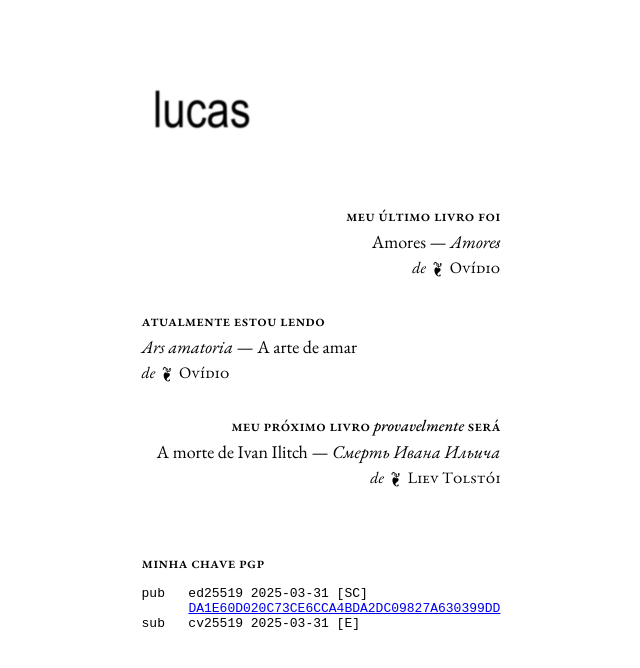
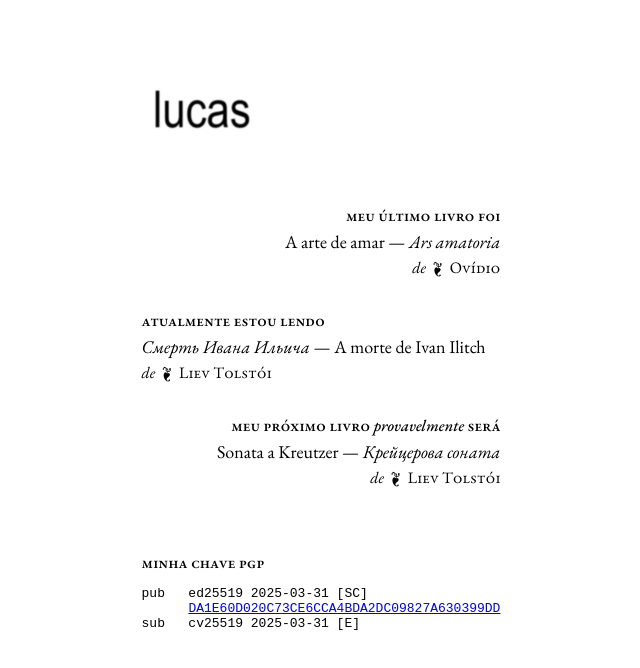
Before and after one commit to lucascenir/lucascenir.github.io, a plain HTML site: page index.html in a window 1280 px wide. Shown: the whole page, without its empty margins (319-959 px from the left). Drawn offline with Linux system fonts and the light colour scheme.

```diff
--- a/index.html
+++ b/index.html
@@ -18,19 +18,19 @@
 
 <section>
 <h2>Meu último livro foi</h2>
-<p>Amores — <cite lang="la">Amores</cite></p>
+<p>A arte de amar — <cite lang="la">Ars amatoria</cite></p>
 <p><i>de</i> <em>Ovídio</em></p>
 </section>
 
 <section>
 <h2>Atualmente estou lendo</h2>
-<p><cite lang="la">Ars amatoria</cite> — A arte de amar</p>
-<p><i>de</i> <em>Ovídio</em></p>
+<p><cite lang="ru">Смерть Ивана Ильича</cite> — A morte de Ivan Ilitch</p>
+<p><i>de</i> <em>Liev Tolstói</em></p>
 </section>
 
 <section>
 <h2>Meu próximo livro <em>provavelmente</em> será</h2>
-<p>A morte de Ivan Ilitch — <cite lang="ru">Смерть Ивана Ильича</cite></p>
+<p>Sonata a Kreutzer — <cite lang="ru">Крейцерова соната</cite></p>
 <p><i>de</i> <em>Liev Tolstói</em></p>
 </section>
 
```
